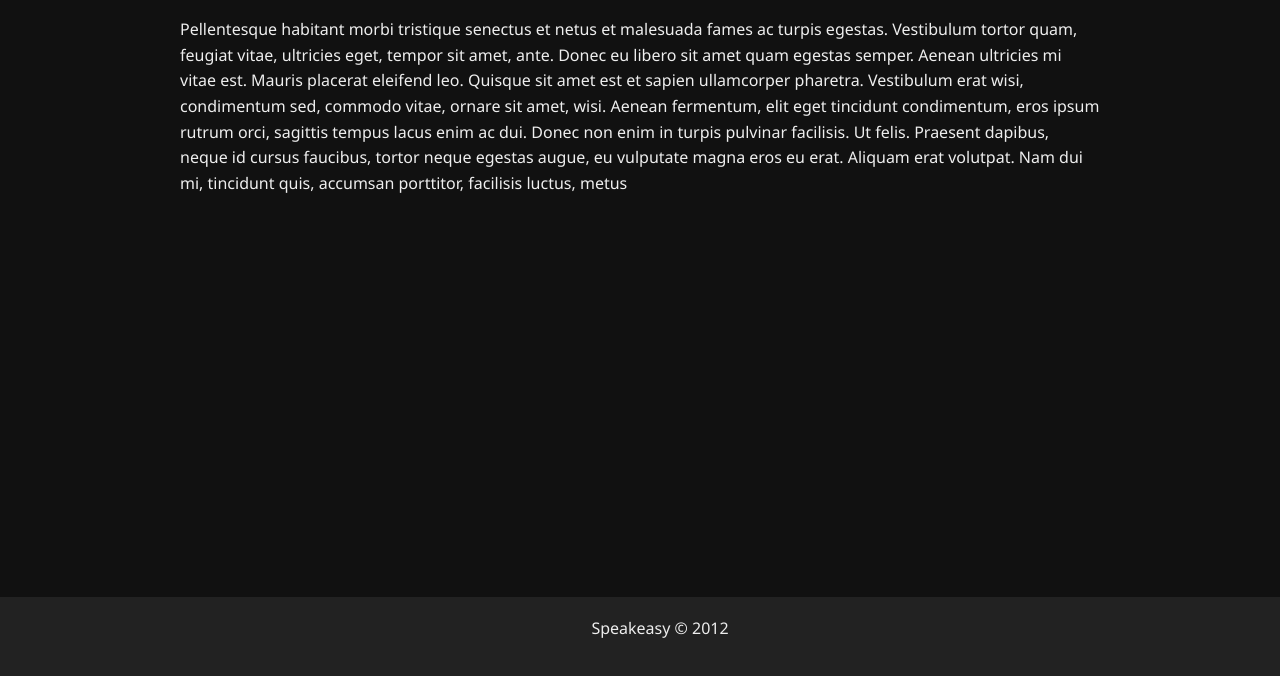
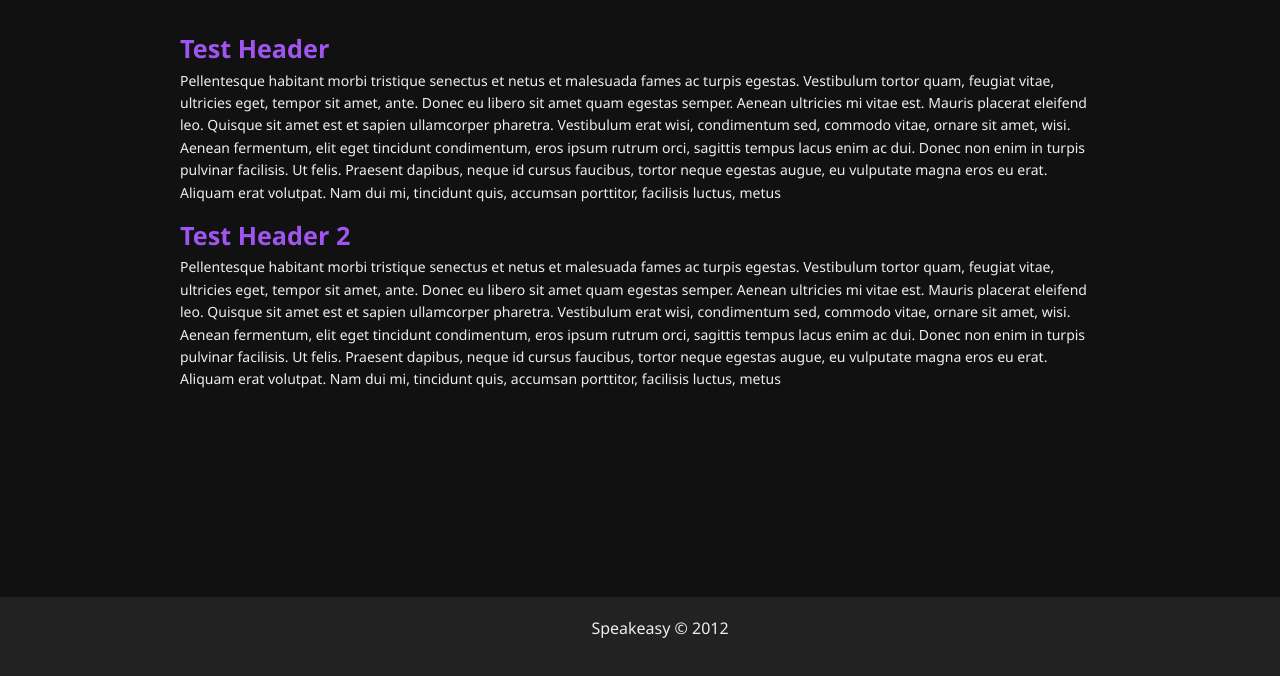
Before and after one commit to kellyje/speakeasy-frontend, a plain HTML site: page index.html in a window 1280 px wide. Shown: the part 96-772 px from the top of the page. Drawn offline with nearby package versions, Linux system fonts and the light colour scheme.

Commit message:
Small styling changes.

```diff
--- a/css/main.css
+++ b/css/main.css
@@ -162,7 +162,7 @@ a{
     float:left;
     clear: both;
     padding: 5px 0 10px 0;
-    margin-left: 50px;
+    margin-left: 90px;
     -webkit-box-sizing: border-box;
     -moz-box-sizing: border-box;
     box-sizing: border-box;
@@ -184,10 +184,22 @@ a{
     background: #111;
     line-height: 1.6em;
     padding: 20px;
+    font-size: .875em;
 
     -webkit-box-sizing: border-box;
     -moz-box-sizing: border-box;
     box-sizing: border-box;
+}
+
+#content p{
+
+}
+
+h1, h2, h3, h4, h5, h6{
+    color: #a055f0;
+    font-size: 1.8em;
+    padding: 20px 0 10px 0;
+    margin: 0;
 }
 
 #footer{
--- a/index.html
+++ b/index.html
@@ -44,6 +44,9 @@
             </div>
             </div>
             <div id="content">
+                <h3>Test Header</h3>
+                <p>Pellentesque habitant morbi tristique senectus et netus et malesuada fames ac turpis egestas. Vestibulum tortor quam, feugiat vitae, ultricies eget, tempor sit amet, ante. Donec eu libero sit amet quam egestas semper. Aenean ultricies mi vitae est. Mauris placerat eleifend leo. Quisque sit amet est et sapien ullamcorper pharetra. Vestibulum erat wisi, condimentum sed, commodo vitae, ornare sit amet, wisi. Aenean fermentum, elit eget tincidunt condimentum, eros ipsum rutrum orci, sagittis tempus lacus enim ac dui. Donec non enim in turpis pulvinar facilisis. Ut felis. Praesent dapibus, neque id cursus faucibus, tortor neque egestas augue, eu vulputate magna eros eu erat. Aliquam erat volutpat. Nam dui mi, tincidunt quis, accumsan porttitor, facilisis luctus, metus</p>
+                <h3>Test Header 2</h3>
                 <p>Pellentesque habitant morbi tristique senectus et netus et malesuada fames ac turpis egestas. Vestibulum tortor quam, feugiat vitae, ultricies eget, tempor sit amet, ante. Donec eu libero sit amet quam egestas semper. Aenean ultricies mi vitae est. Mauris placerat eleifend leo. Quisque sit amet est et sapien ullamcorper pharetra. Vestibulum erat wisi, condimentum sed, commodo vitae, ornare sit amet, wisi. Aenean fermentum, elit eget tincidunt condimentum, eros ipsum rutrum orci, sagittis tempus lacus enim ac dui. Donec non enim in turpis pulvinar facilisis. Ut felis. Praesent dapibus, neque id cursus faucibus, tortor neque egestas augue, eu vulputate magna eros eu erat. Aliquam erat volutpat. Nam dui mi, tincidunt quis, accumsan porttitor, facilisis luctus, metus</p>
             </div>
             <div id="footer">
```
